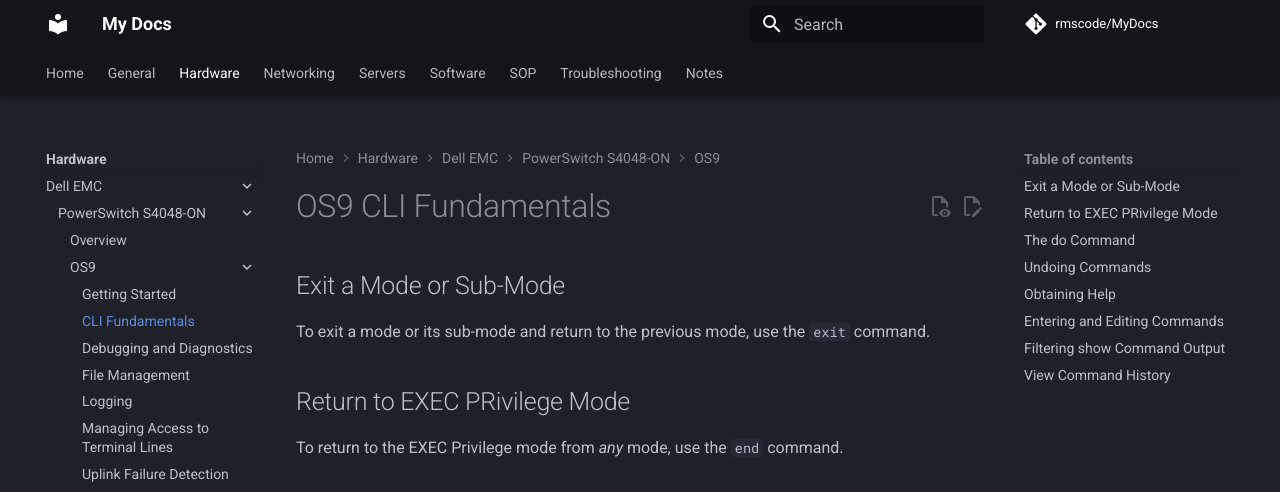
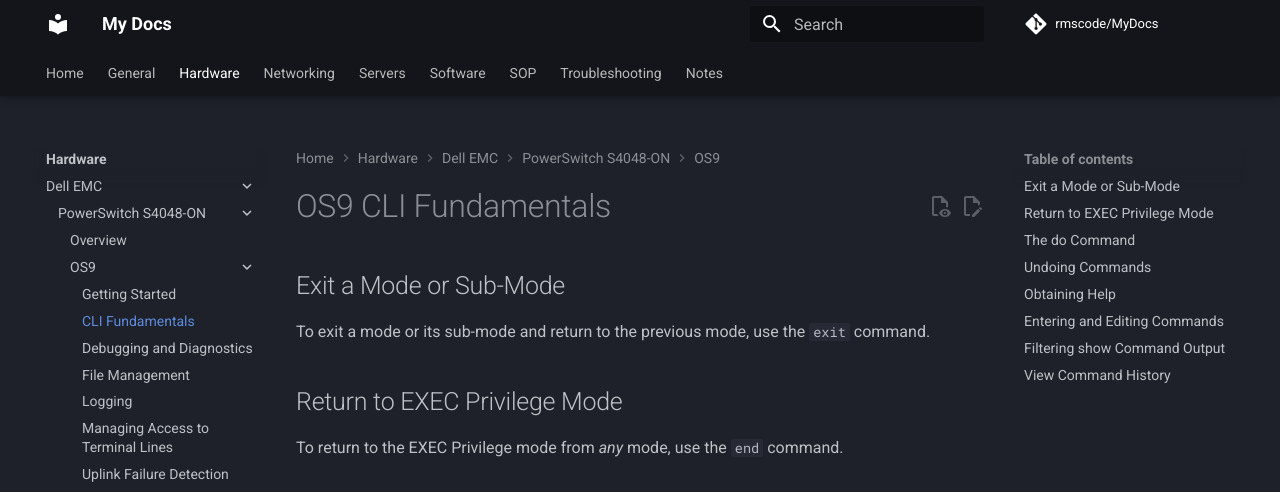
Before and after one commit to rmscode/binary-garden, an MkDocs documentation site: the page built from docs/hardware/dell-emc/S4048-ON/os9-cli-fundamentals.md, in a window 1280 px wide and 900 px high. Shown: the top 492 px of the window. Built offline with MkDocs 1.6.1 and Material for MkDocs 9.7.7, drawn with Linux system fonts in a browser that asks for light colours; comment, search, counter and statistics services are not loaded.

```diff
--- a/docs/hardware/dell-emc/S4048-ON/os9-cli-fundamentals.md
+++ b/docs/hardware/dell-emc/S4048-ON/os9-cli-fundamentals.md
@@ -4,7 +4,7 @@
 
 To exit a mode or its sub-mode and return to the previous mode, use the `exit` command.
 
-## Return to EXEC PRivilege Mode
+## Return to EXEC Privilege Mode
 
 To return to the EXEC Privilege mode from *any* mode, use the `end` command.
 
```
